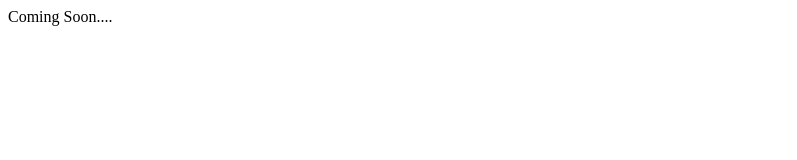
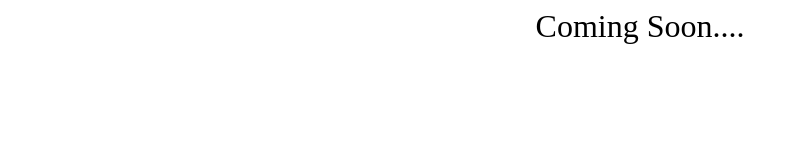
Before and after one commit to Abood025/games, a plain HTML site: page index.html in a window 1280 px wide. Shown: the whole page, without its empty margins (0-797 px from the left). Drawn offline with Linux system fonts and the light colour scheme.

Commit message:
Update index.html

```diff
--- a/index.html
+++ b/index.html
@@ -3,6 +3,14 @@
 <title>
 </title >
 </head>
+<style>
+#lole{
+text-align: center;
+font-size:32;
+}
+</style>
 <body>
+<div id="lole">
 Coming Soon....
+</div>
 </body>
```
